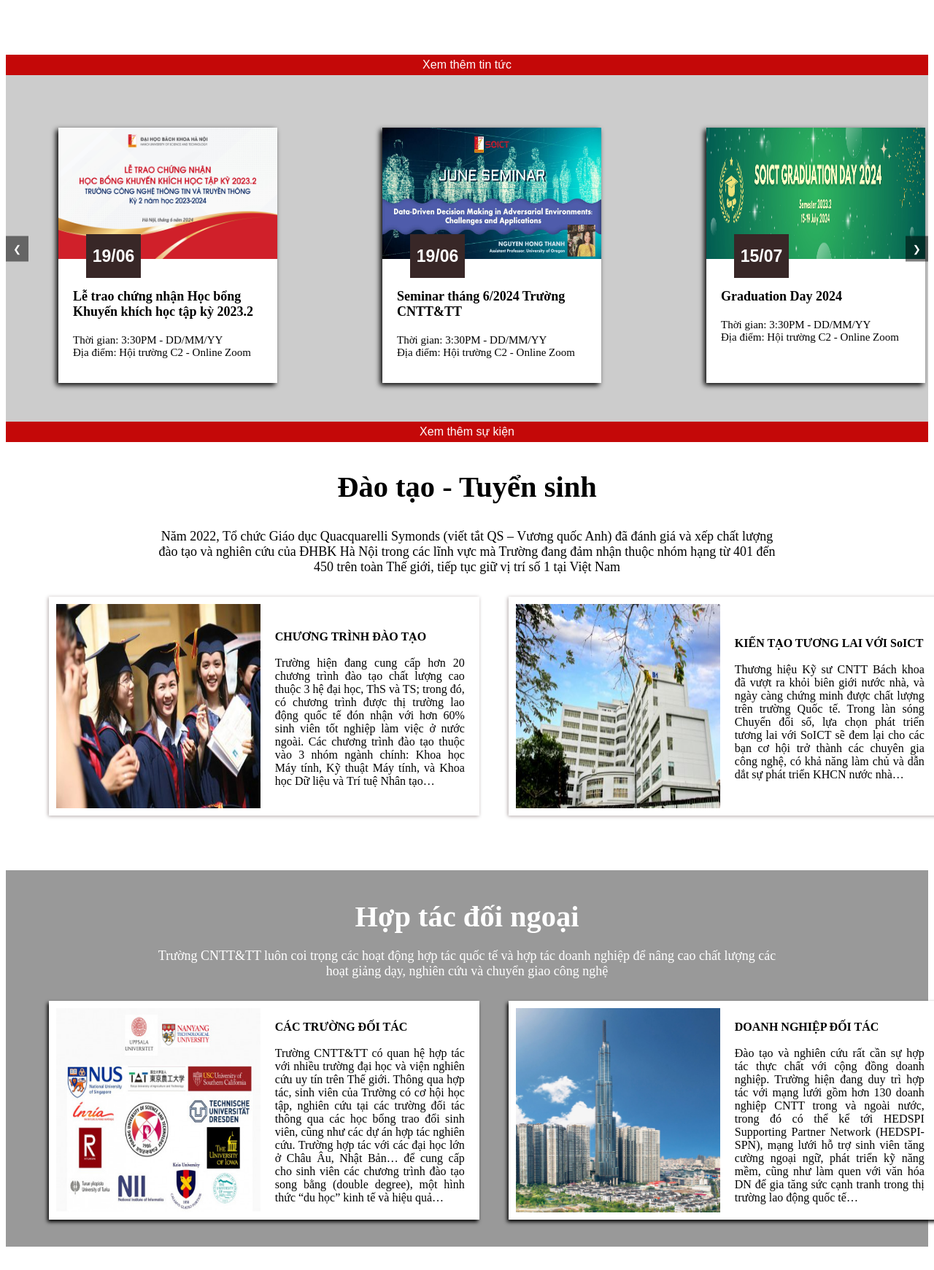
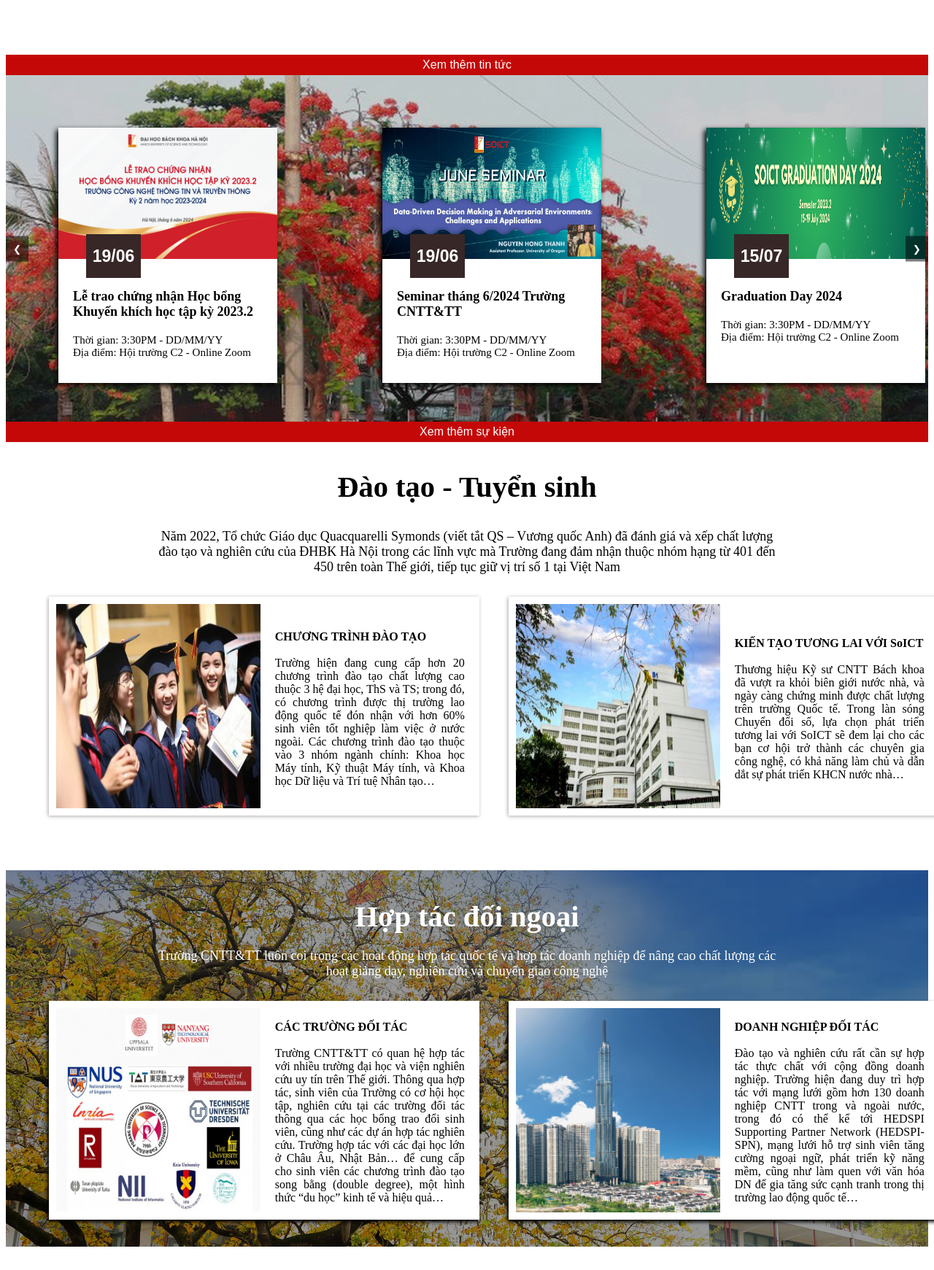
Before and after one commit to CryAndRRich/SoICT-clone, a plain HTML site: page index.html in a window 1280 px wide. Shown: the part 935-2676 px from the top of the page at 73% size. Drawn offline with Linux system fonts and the light colour scheme.

Commit message:
Update style.css

```diff
--- a/style.css
+++ b/style.css
@@ -209,7 +209,7 @@ header {
     display: flex;
     position: relative;
     overflow: hidden;
-    background-image: url('bg-news.jpg');
+    background-image: url('img/bg-news.jpg');
     background-color: rgba(0, 0, 0, 0.2);
     background-blend-mode: darken;
 }
@@ -334,7 +334,7 @@ header {
 }
 
 .collabing {
-    background-image: url('bg-collab.jpg');
+    background-image: url('img/bg-collab.jpg');
     background-color: rgba(0, 0, 0, 0.4);
     background-blend-mode: darken;
 }
@@ -534,7 +534,7 @@ header {
 }
 
 footer {
-    background-image: url('bg-img-footer.jpeg');
+    background-image: url('img/bg-img-footer.jpeg');
     background-size: cover;
     background-position: center;
     background-color: rgba(0, 0, 0, 0.4);
```
